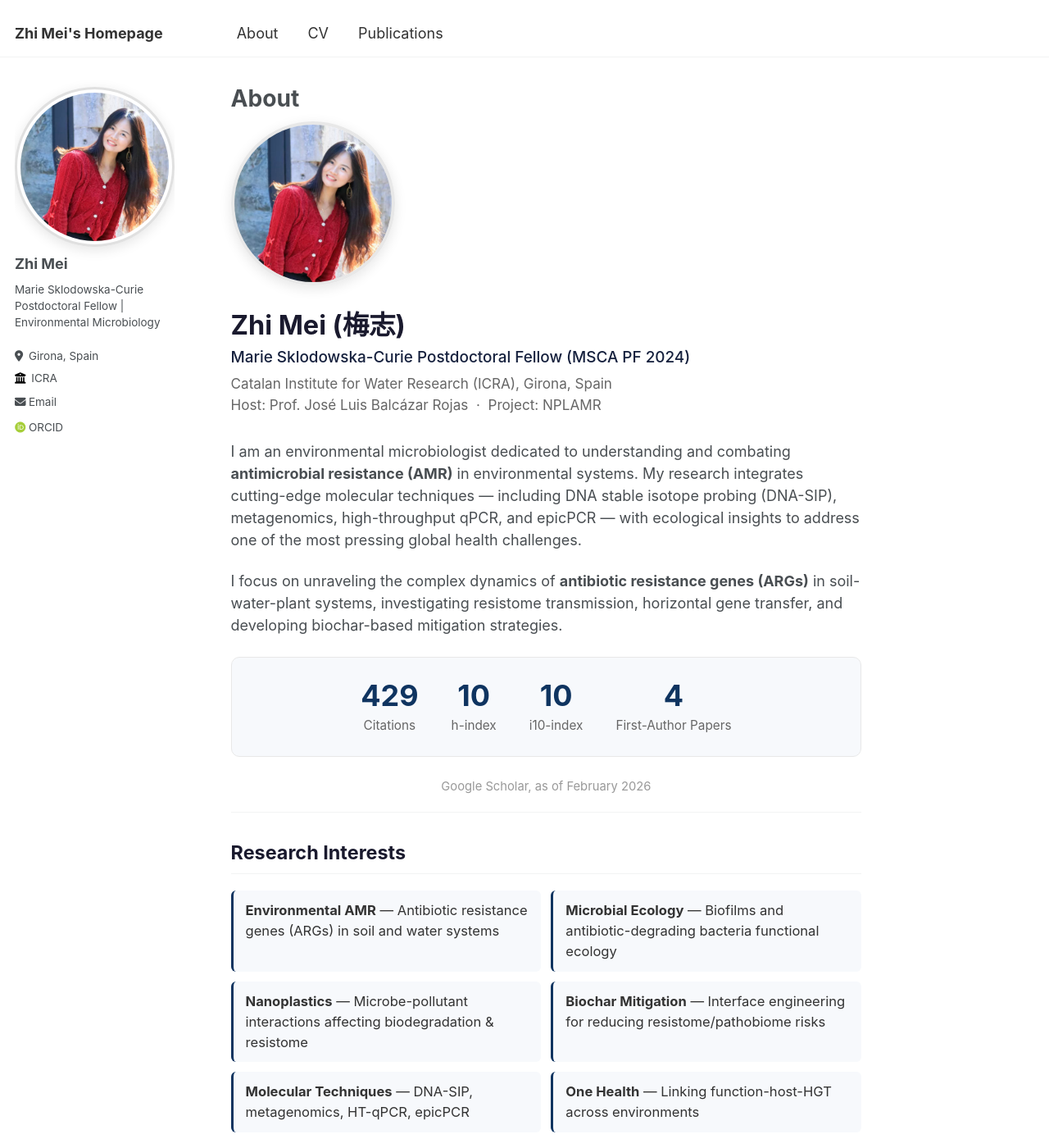
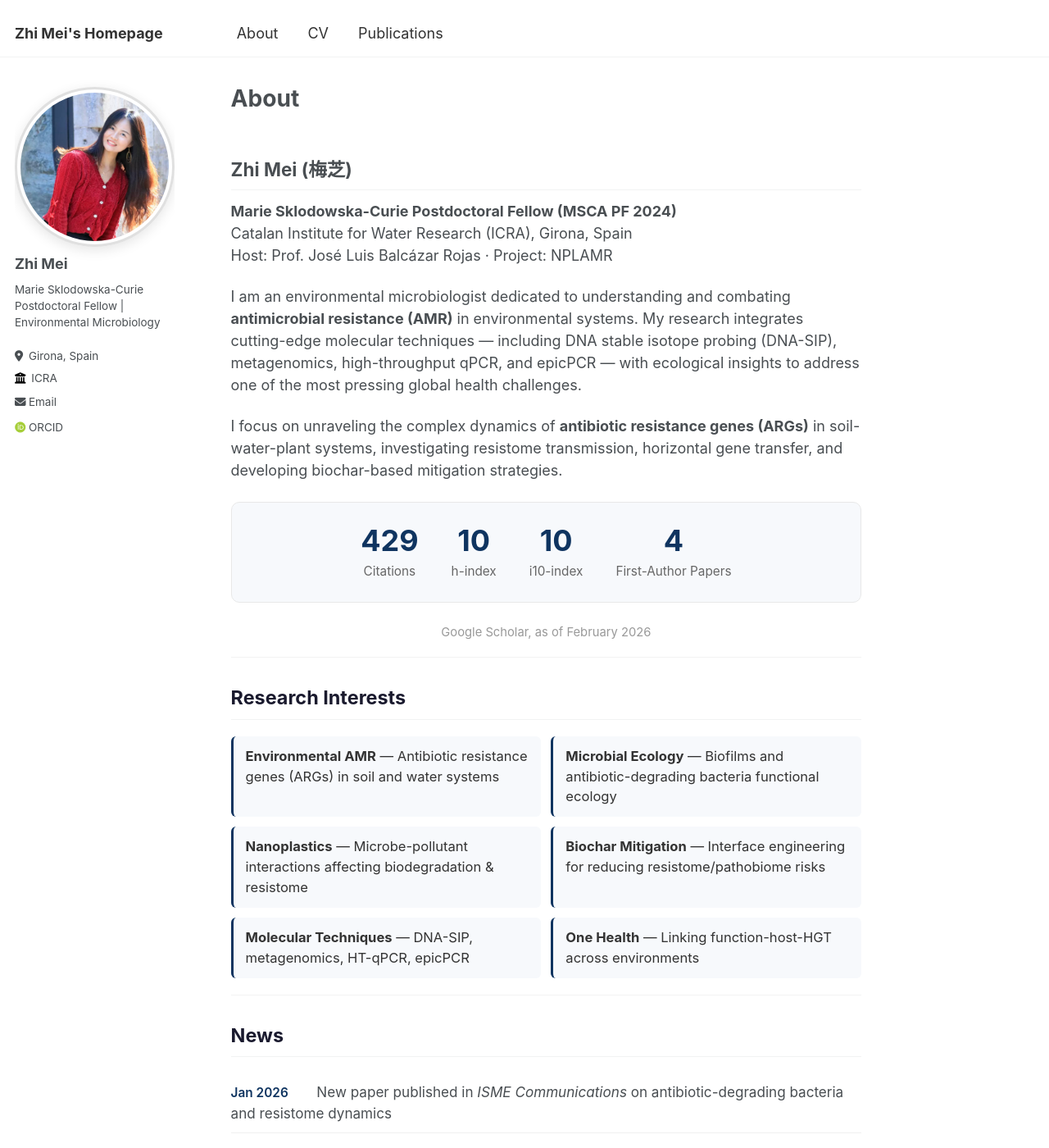
Before and after one commit to XxFChen/ZhiMei, a Jekyll site: the page built from _pages/about.md, in a window 1280 px wide and 1400 px high. Shown: the whole window at 82% size. Built offline with Jekyll 4.4.1, drawn with Linux system fonts in a browser that asks for light colours; some web fonts are replaced; part of the change alters nothing that is shown.

Commit message:
Remove duplicate photo from About page content, keep only sidebar avatar

```diff
--- a/_pages/about.md
+++ b/_pages/about.md
@@ -9,40 +9,6 @@ redirect_from:
 
 <style>
 /* ===== Clean Professional Theme ===== */
-.about-header {
-  display: flex;
-  align-items: center;
-  gap: 30px;
-  margin-bottom: 30px;
-  flex-wrap: wrap;
-}
-.about-photo {
-  flex-shrink: 0;
-}
-.about-photo img {
-  width: 200px;
-  height: 200px;
-  object-fit: cover;
-  object-position: top;
-  border-radius: 50%;
-  border: 4px solid #e8e8e8;
-  box-shadow: 0 4px 15px rgba(0,0,0,0.1);
-}
-.about-intro h1 {
-  font-size: 1.8em;
-  margin: 0 0 5px 0;
-  color: #1a1a2e;
-}
-.about-intro .position {
-  font-size: 1.05em;
-  color: #16213e;
-  margin-bottom: 5px;
-  font-weight: 500;
-}
-.about-intro .institution {
-  color: #666;
-  font-size: 0.95em;
-}
 .section-title {
   font-size: 1.3em;
   color: #1a1a2e;
@@ -187,18 +153,11 @@ redirect_from:
 }
 </style>
 
-<!-- Hero Section -->
-<div class="about-header">
-  <div class="about-photo">
-    <img src="{{ site.baseurl }}/images/profile.jpg" alt="Zhi Mei">
-  </div>
-  <div class="about-intro">
-    <h1>Zhi Mei (梅志)</h1>
-    <div class="position">Marie Sklodowska-Curie Postdoctoral Fellow (MSCA PF 2024)</div>
-    <div class="institution">Catalan Institute for Water Research (ICRA), Girona, Spain</div>
-    <div class="institution">Host: Prof. José Luis Balcázar Rojas &nbsp;·&nbsp; Project: NPLAMR</div>
-  </div>
-</div>
+## Zhi Mei (梅芝)
+
+**Marie Sklodowska-Curie Postdoctoral Fellow (MSCA PF 2024)**
+Catalan Institute for Water Research (ICRA), Girona, Spain
+Host: Prof. José Luis Balcázar Rojas · Project: NPLAMR
 
 I am an environmental microbiologist dedicated to understanding and combating **antimicrobial resistance (AMR)** in environmental systems. My research integrates cutting-edge molecular techniques — including DNA stable isotope probing (DNA-SIP), metagenomics, high-throughput qPCR, and epicPCR — with ecological insights to address one of the most pressing global health challenges.
 
```
